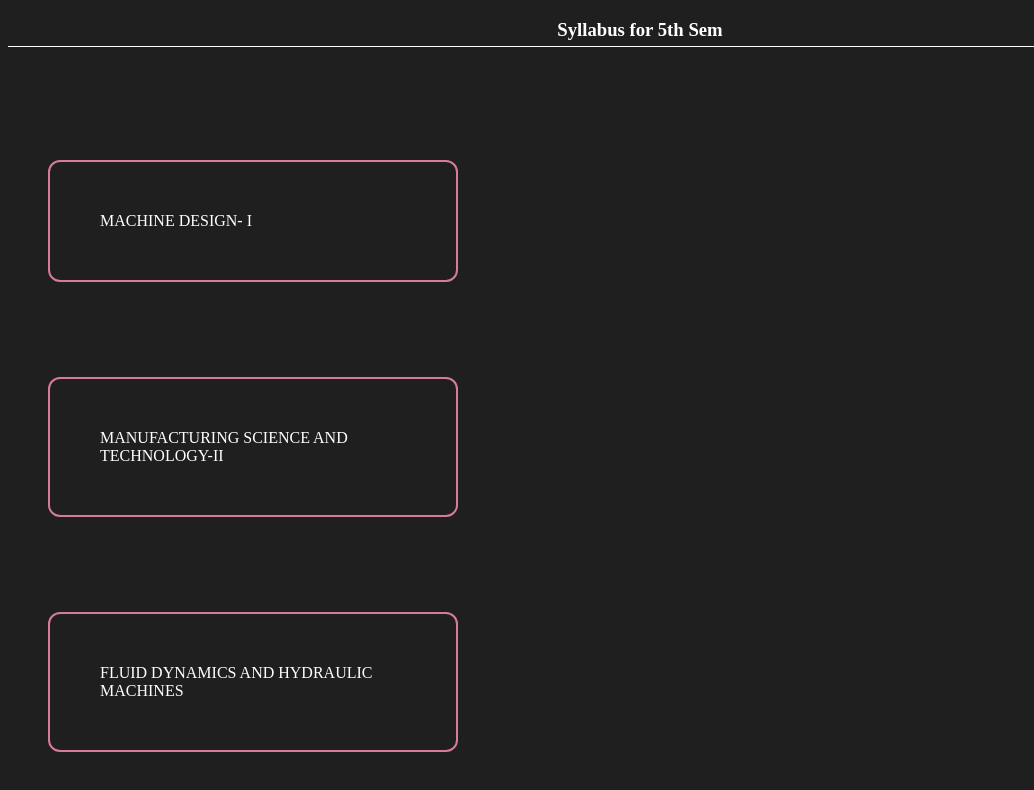
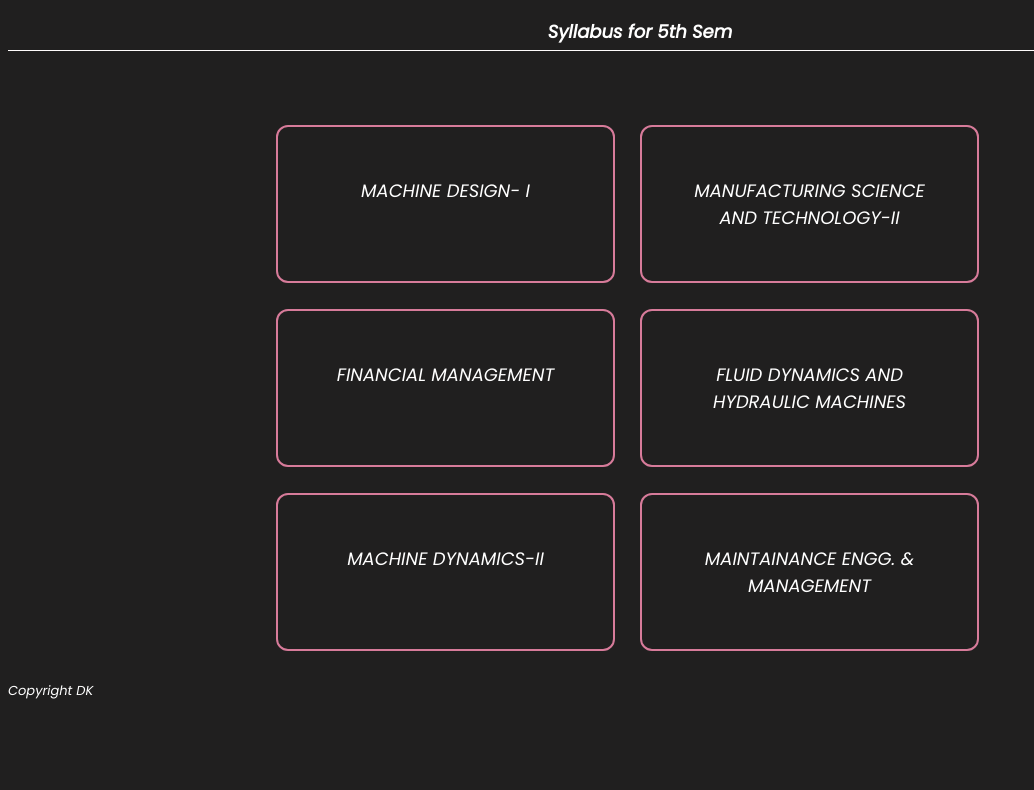
Before and after one commit to Dibyanshu502/Syllabus, a plain HTML site: page index.html in a window 1280 px wide. Shown: the whole page, without its empty margins (0-1034 px from the left). Drawn offline with nearby package versions, Linux system fonts and the light colour scheme.

Commit message:
Add files via upload

```diff
--- a/index.html
+++ b/index.html
@@ -4,10 +4,17 @@
     <meta charset="UTF-8">
     <meta name="viewport" content="width=device-width, initial-scale=1.0">
     <title>Syllabus</title>
+    <link rel="preconnect" href="https://fonts.googleapis.com">
+    <link rel="preconnect" href="https://fonts.gstatic.com" crossorigin>
+    <link href="https://fonts.googleapis.com/css2?family=Poppins:ital,wght@0,100;1,100;1,400&display=swap" rel="stylesheet">
+    <link rel="stylesheet" href="https://fonts.googleapis.com/css2?family=Material+Symbols+Outlined:opsz,wght,FILL,GRAD@20,400,0,0" />
     <style>
         *{
             color: white;
             background: rgb(32, 31, 31);
+            font-family: 'Poppins', sans-serif;
+            font-size: large;
+            font-style: italic;
         }
         h3{
             text-align: center;
@@ -16,16 +23,19 @@
         }
 
         .sub ul{
-            display: grid;
-            grid-template-columns: 3fr;
-            justify-content: space-between;
-            align-items: center;
+            max-width: 940px;
+            margin: 0 auto;
+            padding: 30px;
+
+            display: flex;
+            flex-flow: row wrap;
+            justify-content: center;
 
         }
 
         .sub ul li {
-
-            margin-top: 95px;
+            margin-top: 26px;
+            margin-right: 25px;
             border: 2px solid rgb(215, 123, 154) ;
             padding: 50px;
             list-style: none;
@@ -33,19 +43,25 @@
             transition: all 300ms ease;
             width: 25%;
         }
+
+        .sub ul li a{
+            display: flex;
+            justify-content: center;
+            text-align: center;
+        }
         .sub ul li:hover{
             background: rgb(153, 96, 222);
-            transform: translateX(30px);
+            transform: translateX(5px);
         }
         .sub ul li a{
             background: none;
-            color:white;
             text-decoration: none;
         }
-        .sub ul li a:hover{
-            background: rgb(153, 96, 222);
 
+        footer{
+            font-size: small;
         }
+
 
     </style>
 </head>
@@ -53,11 +69,14 @@
     <h3>Syllabus for 5th Sem</h3>
     <div class="sub">
         <ul>
-            <li><a href="img1.png">MACHINE DESIGN- I</a></li>
-            <li><a href="img2.png">MANUFACTURING SCIENCE AND TECHNOLOGY-II</a></li>
-            <li><a href="img3.png">FLUID DYNAMICS AND HYDRAULIC MACHINES</a></li>
+            <li><a href="md1.png">MACHINE DESIGN- I</a></li>
+            <li><a href="mst-2.png">MANUFACTURING SCIENCE AND TECHNOLOGY-II</a></li>
+            <li><a href="Fm.png">FINANCIAL MANAGEMENT</a></li>
+            <li><a href="fdhm.png">FLUID DYNAMICS AND HYDRAULIC MACHINES</a></li>
+            <li><a href="mdy-2.png">MACHINE DYNAMICS-II</a></li>
+            <li><a href="mem.png">MAINTAINANCE ENGG. & MANAGEMENT</a></li>
         </ul>
     </div>
-
 </body>
+<footer>Copyright DK</footer>
 </html>
```
Also changed, not shown: Fm.png (added), fdhm.png (added), md1.png (added), mdy-2.png (added), mem.png (added), mst-2.png (added).
